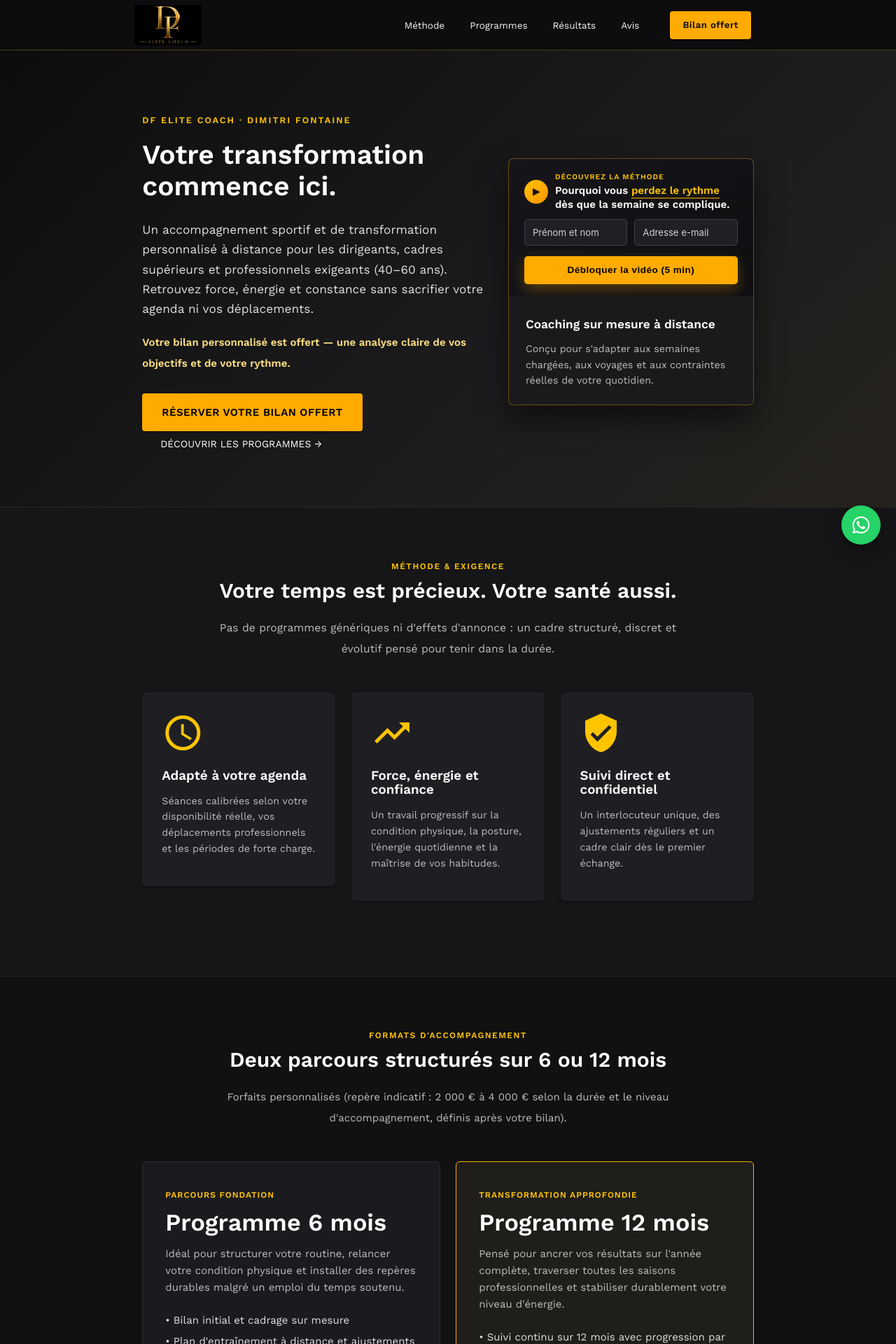
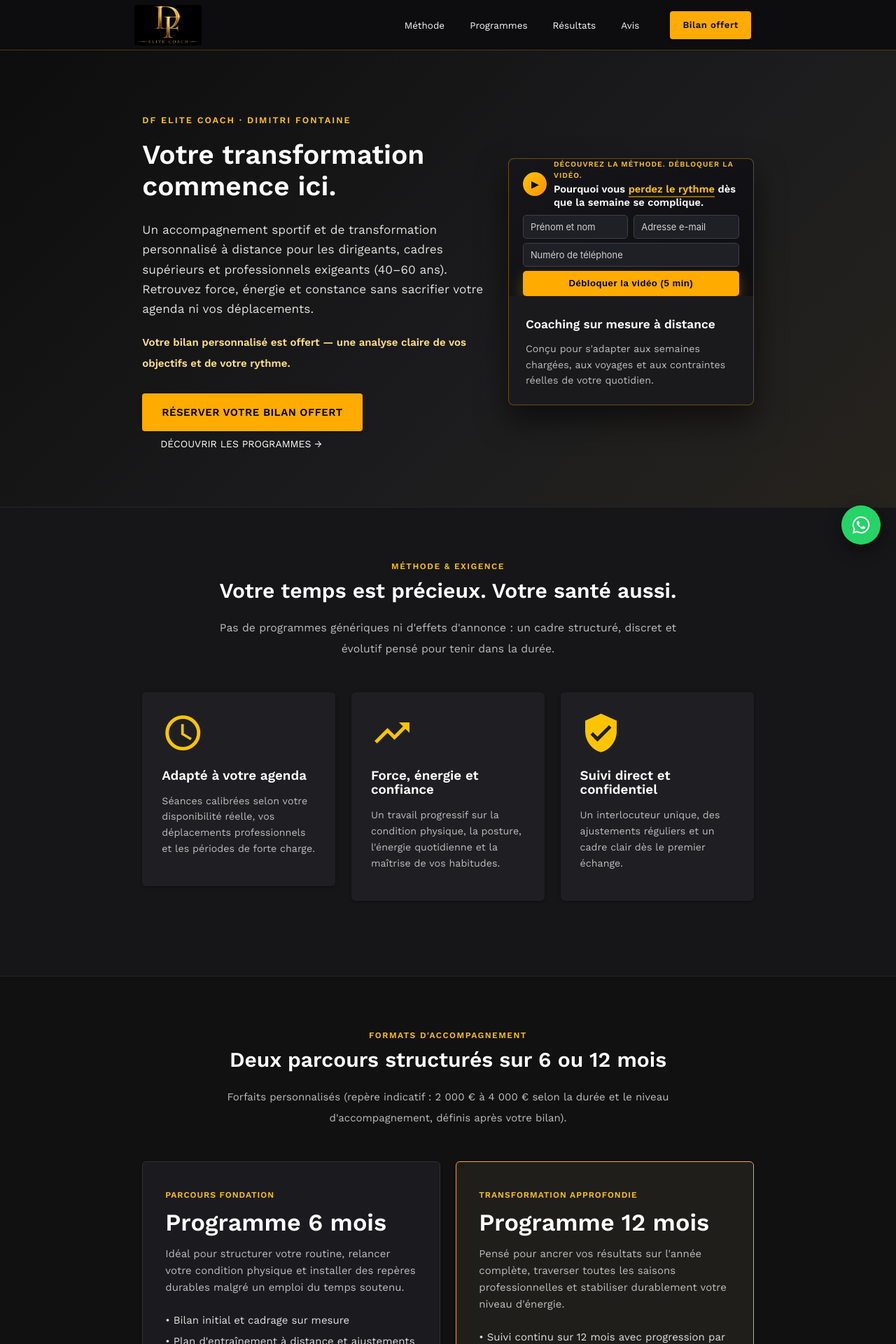
Before and after one commit to alecvipa/caledonia-landing, a Node server app: page / in a window 1280 px wide. Shown: the top 1920 px of the page at 70% size. Run offline with Node 20, Linux system fonts and the light colour scheme; some libraries are stand-ins or nearby versions; grey boxes are pictures that could not be loaded.

Commit message:
added phone number y new email

```diff
--- a/server.js
+++ b/server.js
@@ -61,14 +61,14 @@ app.get('/terms', function (req, res) {
 //     res.render(params);
 // })
 
-
 // Nodemailer route — DF Elite Coach (Video Gate)
 app.post("/api/video-lead", function (request, response) {
     const name = (request.body.name || "").trim();
     const userEmail = (request.body.email || "").trim();
+    const phone = (request.body.phone || "").trim();
 
-    if (!name || !userEmail) {
-        return response.status(400).json({ ok: false, message: "Nom et e-mail requis." });
+    if (!name || !userEmail || !phone) {
+        return response.status(400).json({ ok: false, message: "Nom, e-mail et téléphone requis." });
     }
 
     const transporter = nodemailer.createTransport({
@@ -89,6 +89,7 @@ app.post("/api/video-lead", function (request, response) {
             <h2 style="margin-bottom: 12px;">Nouveau prospect — Présentation vidéo DF Elite Coach</h2>
             <p><strong>Nom :</strong> ${name}</p>
             <p><strong>E-mail :</strong> <a href="mailto:${userEmail}">${userEmail}</a></p>
+            <p><strong>Téléphone :</strong> <a href="tel:${phone}">${phone}</a></p>
             <p style="color: #666666; font-size: 13px; margin-top: 16px;">
                 Ce contact a renseigné ses coordonnées pour accéder à la vidéo de présentation sur le site DF Elite Coach.
             </p>
@@ -97,7 +98,7 @@ app.post("/api/video-lead", function (request, response) {
 
     const mail = {
         from: `"DF Elite Coach" <${email}>`,
-        to: "c4academy@aol.com", // Reemplaza con el correo de Dimitri
+        to: "dimitri@dfelitecoach.com",
         replyTo: userEmail,
         subject: `Nouveau prospect vidéo — ${name}`,
         html: htmlBody
--- a/views/home.handlebars
+++ b/views/home.handlebars
@@ -61,7 +61,7 @@
                             display: flex;
                             flex-direction: column;
                             justify-content: center;
-                            padding: 18px 22px;
+                            padding: 16px 20px;
                             z-index: 10;
                             overflow-y: auto;
                         }
@@ -69,28 +69,28 @@
                         @media (max-width: 600px) {
                             .df-video-box {
                                 aspect-ratio: auto !important;
-                                min-height: 255px;
+                                min-height: 295px;
                             }
 
                             #videoGateOverlay {
-                                padding: 16px 16px 14px 16px;
+                                padding: 14px 14px 12px 14px;
                                 justify-content: flex-start;
                             }
 
                             .df-gate-title {
-                                font-size: 0.94rem !important;
-                                line-height: 1.3 !important;
+                                font-size: 0.92rem !important;
+                                line-height: 1.28 !important;
                             }
 
                             .df-gate-input {
-                                height: 34px !important;
-                                font-size: 0.85rem !important;
+                                height: 32px !important;
+                                font-size: 0.84rem !important;
                             }
 
                             .df-gate-btn {
-                                height: 36px !important;
-                                line-height: 36px !important;
-                                font-size: 0.86rem !important;
+                                height: 35px !important;
+                                line-height: 35px !important;
+                                font-size: 0.85rem !important;
                             }
                         }
                     </style>
@@ -109,7 +109,7 @@
 
                             <!-- CAPA DE ACCESO AL VIDEO -->
                             <div id="videoGateOverlay">
-                                <div style="display: flex; align-items: center; gap: 10px; margin-bottom: 10px;">
+                                <div style="display: flex; align-items: center; gap: 10px; margin-bottom: 8px;">
                                     <span class="df-play-badge" aria-hidden="true"
                                         style="width: 34px; height: 34px; border-radius: 50%; background: linear-gradient(135deg, #ffc400 0%, #ff9100 100%); color: #111111; display: inline-flex; align-items: center; justify-content: center; font-size: 13px; font-weight: 800; flex-shrink: 0;">
                                         ▶
@@ -117,10 +117,10 @@
                                     <div style="min-width: 0; flex: 1;">
                                         <span class="amber-text text-accent-3"
                                             style="display: block; font-size: 0.7rem; font-weight: 700; letter-spacing: 1px; text-transform: uppercase; margin-bottom: 2px;">
-                                            Découvrez la méthode
+                                            Découvrez la méthode. Débloquer la vidéo.
                                         </span>
                                         <p class="white-text df-gate-title"
-                                            style="font-size: 1rem; font-weight: 700; line-height: 1.32; margin: 0;">
+                                            style="font-size: 0.98rem; font-weight: 700; line-height: 1.3; margin: 0;">
                                             Pourquoi vous <span class="amber-text text-accent-3"
                                                 style="border-bottom: 2px solid rgba(255, 171, 0, 0.55); padding-bottom: 1px;">perdez
                                                 le rythme</span> dès que la semaine se complique.
@@ -129,22 +129,27 @@
                                 </div>
 
                                 <form id="videoLeadForm" onsubmit="return unlockCoachVideo(event);" style="margin: 0;">
-                                    <div class="row" style="margin-bottom: 8px; margin-left: -5px; margin-right: -5px;">
-                                        <div class="col s12 m6" style="padding: 0 5px; margin-bottom: 7px;">
+                                    <div class="row" style="margin-bottom: 6px; margin-left: -4px; margin-right: -4px;">
+                                        <div class="col s12 m6" style="padding: 0 4px; margin-bottom: 6px;">
                                             <input type="text" id="leadName" name="name" placeholder="Prénom et nom"
                                                 required class="df-gate-input"
-                                                style="background-color: #1f1f26; color: #ffffff; border: 1px solid #3f3f4b; border-radius: 5px; height: 38px; padding: 0 11px; font-size: 0.88rem; margin: 0; box-sizing: border-box;">
+                                                style="background-color: #1f1f26; color: #ffffff; border: 1px solid #3f3f4b; border-radius: 5px; height: 34px; padding: 0 10px; font-size: 0.86rem; margin: 0; box-sizing: border-box;">
                                         </div>
-                                        <div class="col s12 m6" style="padding: 0 5px;">
+                                        <div class="col s12 m6" style="padding: 0 4px; margin-bottom: 6px;">
                                             <input type="email" id="leadEmail" name="email" placeholder="Adresse e-mail"
                                                 required class="df-gate-input"
-                                                style="background-color: #1f1f26; color: #ffffff; border: 1px solid #3f3f4b; border-radius: 5px; height: 38px; padding: 0 11px; font-size: 0.88rem; margin: 0; box-sizing: border-box;">
+                                                style="background-color: #1f1f26; color: #ffffff; border: 1px solid #3f3f4b; border-radius: 5px; height: 34px; padding: 0 10px; font-size: 0.86rem; margin: 0; box-sizing: border-box;">
+                                        </div>
+                                        <div class="col s12" style="padding: 0 4px;">
+                                            <input type="tel" id="leadPhone" name="phone"
+                                                placeholder="Numéro de téléphone" required class="df-gate-input"
+                                                style="background-color: #1f1f26; color: #ffffff; border: 1px solid #3f3f4b; border-radius: 5px; height: 34px; padding: 0 10px; font-size: 0.86rem; margin: 0; box-sizing: border-box;">
                                         </div>
                                     </div>
 
                                     <button type="submit" id="videoGateSubmitBtn"
                                         class="waves-effect waves-light btn amber accent-4 black-text df-gate-btn"
-                                        style="width: 100%; height: 40px; line-height: 40px; font-weight: 700; border-radius: 5px; text-transform: none; font-size: 0.9rem; box-shadow: 0 8px 20px rgba(255, 171, 0, 0.28);">
+                                        style="width: 100%; height: 36px; line-height: 36px; font-weight: 700; border-radius: 5px; text-transform: none; font-size: 0.88rem; box-shadow: 0 8px 20px rgba(255, 171, 0, 0.28);">
                                         Débloquer la vidéo (5 min)
                                     </button>
                                 </form>
--- a/views/layouts/main.handlebars
+++ b/views/layouts/main.handlebars
@@ -279,12 +279,19 @@
             event.preventDefault();
             var nameInput = document.getElementById('leadName');
             var emailInput = document.getElementById('leadEmail');
+            var phoneInput = document.getElementById('leadPhone');
             var submitBtn = document.getElementById('videoGateSubmitBtn');
 
             var payload = {
                 name: nameInput ? nameInput.value.trim() : '',
-                email: emailInput ? emailInput.value.trim() : ''
+                email: emailInput ? emailInput.value.trim() : '',
+                phone: phoneInput ? phoneInput.value.trim() : ''
             };
+
+            if (!payload.name || !payload.email || !payload.phone) {
+                alert('Veuillez renseigner votre nom, votre adresse e-mail et votre numéro de téléphone.');
+                return false;
+            }
 
             if (submitBtn) {
                 submitBtn.disabled = true;
```
